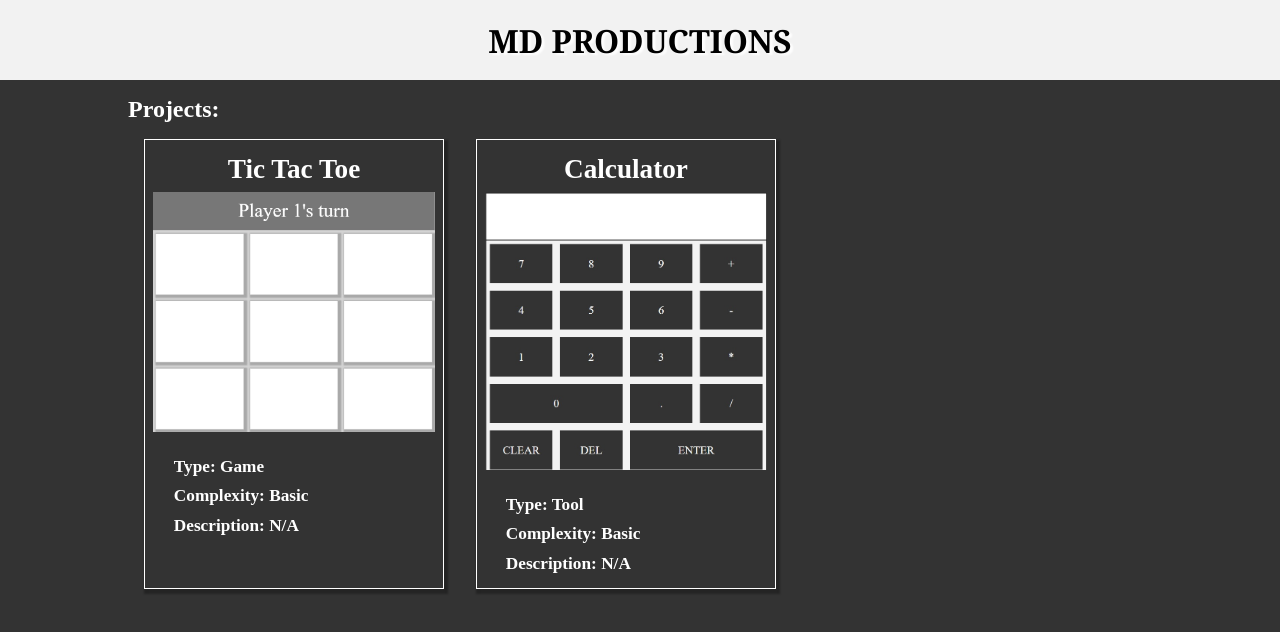
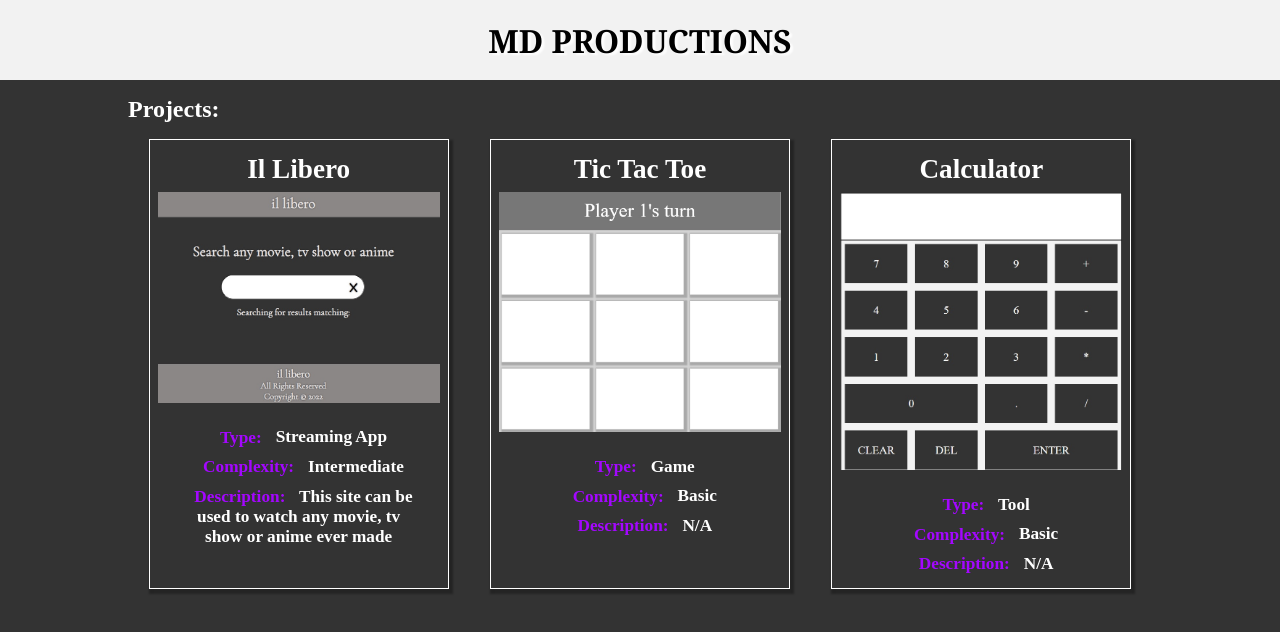
Before and after one commit to maxamed98/md98, a React (Create React App) app: page / in a window 1280 px wide. Shown: the top 632 px of the page. Built offline with nearby package versions, Linux system fonts and the light colour scheme.

Commit message:
some improvements added

```diff
--- a/src/App.css
+++ b/src/App.css
@@ -33,6 +33,11 @@ header h1{
 
 }
 
+span{
+  color:rgb(164, 7, 255);
+  padding:0.6rem;
+}
+
 .cont{
   width:80%;
   margin:0 auto;
@@ -45,6 +50,8 @@ header h1{
 .apps-cont{
   display:grid;
   grid-template-columns: repeat(4,1fr);
+  text-align: center;
+
 }
 
 .app{
@@ -91,3 +98,28 @@ footer{
   bottom:0;
   width:100vw;
 }
+
+@media screen and (min-width:500px) {
+  .apps-cont{
+    grid-template-columns: repeat(1,1fr);
+  }
+  a{
+    display:flex;
+    justify-content: center;
+  }
+}
+@media screen and (min-width:770px) {
+  .apps-cont{
+    grid-template-columns: repeat(2,1fr);
+  }
+}
+@media screen and (min-width:1120px) {
+  .apps-cont{
+    grid-template-columns: repeat(3,1fr);
+  }
+}
+@media screen and (min-width:1500px) {
+  .apps-cont{
+    grid-template-columns: repeat(4,1fr);
+  }
+}
--- a/src/App.js
+++ b/src/App.js
@@ -1,9 +1,18 @@
 import "./App.css";
+import illibero from "./images/il-libero.jpg";
+import ttt from "./images/ttt.jpg";
 import calculator from "./images/calculator.jpg";
-import ttt from "./images/ttt.jpg";
 
 function App() {
   const apps = [
+    {
+      name: "Il Libero",
+      type: "Streaming App",
+      level: "Intermediate",
+      url: "http://il-libero.com",
+      desc: "This site can be used to watch any movie, tv show or anime ever made",
+      image: illibero,
+    },
     {
       name: "Tic Tac Toe",
       type: "Game",
@@ -38,9 +47,15 @@ function App() {
                 </div>
                 <img src={app.image} alt={app.name} />
                 <div className="app-info">
-                  <h5>Type: {app.type}</h5>
-                  <h5>Complexity: {app.level}</h5>
-                  <h5>Description: {app.desc}</h5>
+                  <h5>
+                    <span>Type:</span> {app.type}
+                  </h5>
+                  <h5>
+                    <span>Complexity:</span> {app.level}
+                  </h5>
+                  <h5>
+                    <span>Description:</span> {app.desc}
+                  </h5>
                 </div>
               </div>
             </a>
```
Also changed, not shown: src/images/il-libero.jpg (added).
